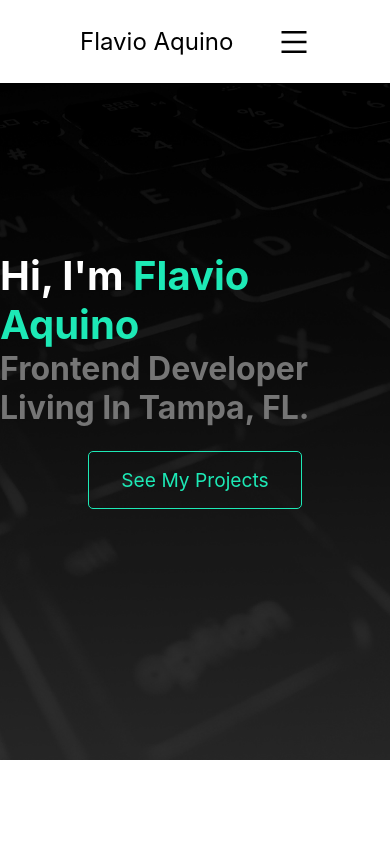
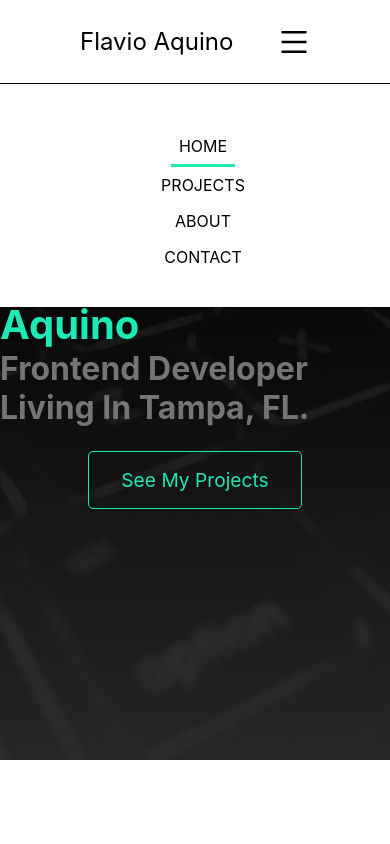
Before and after one commit to bregarulai/portfolio, a React (Create React App) app: page / in a window 390 px wide. Shown: the top 844 px of the page. Built offline with nearby package versions, Linux system fonts and the light colour scheme.

Commit message:
added toggle functionality on hamburger menu

```diff
--- a/src/components/layout/Layout.js
+++ b/src/components/layout/Layout.js
@@ -1,11 +1,18 @@
-import React from "react";
+import React, { useState } from "react";
 import Footer from "../footer/Footer";
 import Navigation from "../navigation/Navigation";
+import SideDrawer from "../sideDrawer/SideDrawer";
 
 const Layout = ({ children }) => {
+  const [showMenu, setShowMenu] = useState(false);
+
+  const toggleMenu = () => {
+    setShowMenu(!showMenu);
+  };
   return (
     <>
-      <Navigation />
+      <Navigation toggleMenu={toggleMenu} />
+      <SideDrawer toggleMenu={toggleMenu} showMenu={showMenu} />
       {children}
       <Footer />
     </>
--- a/src/components/navigation/Navigation.js
+++ b/src/components/navigation/Navigation.js
@@ -9,7 +9,7 @@ import {
 } from "./navigation.elements.js";
 import { AiOutlineMenu } from "react-icons/ai";
 
-const Navigation = () => {
+const Navigation = ({ toggleMenu }) => {
   return (
     <Nav>
       <Header>
@@ -55,7 +55,7 @@ const Navigation = () => {
           >
             contact
           </Link>
-          <MenuIcon>
+          <MenuIcon onClick={toggleMenu}>
             <AiOutlineMenu />
           </MenuIcon>
         </Links>
--- /dev/null
+++ b/src/components/sideDrawer/SideDrawer.js
@@ -0,0 +1,57 @@
+import React from "react";
+import { MenuWrapper, Links, Link } from "./sideDrawer.elements.js";
+
+const SideDrawer = ({ toggleMenu, showMenu }) => {
+  return (
+    <MenuWrapper showMenu={showMenu} onClick={toggleMenu}>
+      <Links>
+        <Link
+          onClick={toggleMenu}
+          to="home"
+          activeClass="active"
+          spy={true}
+          smooth={true}
+          offset={-50}
+          duration={500}
+        >
+          home
+        </Link>
+        <Link
+          onClick={toggleMenu}
+          to="projects"
+          spy={true}
+          smooth={true}
+          offset={-50}
+          duration={500}
+        >
+          projects
+        </Link>
+
+        <Link
+          onClick={toggleMenu}
+          to="about"
+          spy={true}
+          activeClass="active"
+          smooth={true}
+          offset={-50}
+          duration={500}
+        >
+          about
+        </Link>
+        <Link
+          onClick={toggleMenu}
+          to="contact"
+          activeClass="active"
+          spy={true}
+          offset={-50}
+          smooth={true}
+          duration={500}
+        >
+          contact
+        </Link>
+      </Links>
+    </MenuWrapper>
+  );
+};
+
+export default SideDrawer;
--- /dev/null
+++ b/src/components/sideDrawer/sideDrawer.elements.js
@@ -0,0 +1,30 @@
+import styled from "styled-components/macro";
+
+import { Link as LinkScroll } from "react-scroll";
+
+export const MenuWrapper = styled.aside`
+  background-color: white;
+  position: fixed;
+  width: 100%;
+  ${({ showMenu }) => (showMenu ? `top:-100vh;` : `top:0vh;`)}
+  transition: top .3s ease-in-out;
+  z-index: 99;
+`;
+
+export const Links = styled.div`
+  display: flex;
+  flex-direction: column;
+  margin-top: 8rem;
+  margin-bottom: 2rem;
+  align-items: center;
+`;
+
+export const Link = styled(LinkScroll)`
+  text-decoration: none;
+  color: black;
+  margin-left: 1rem;
+  text-transform: uppercase;
+  cursor: pointer;
+  overflow-x: visible;
+  padding: 0.5rem;
+`;
```
